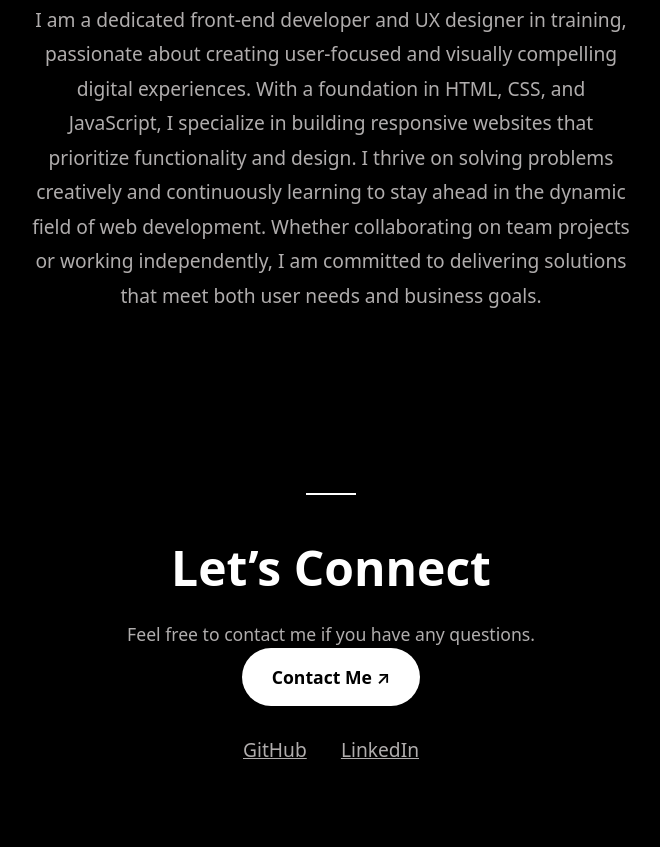
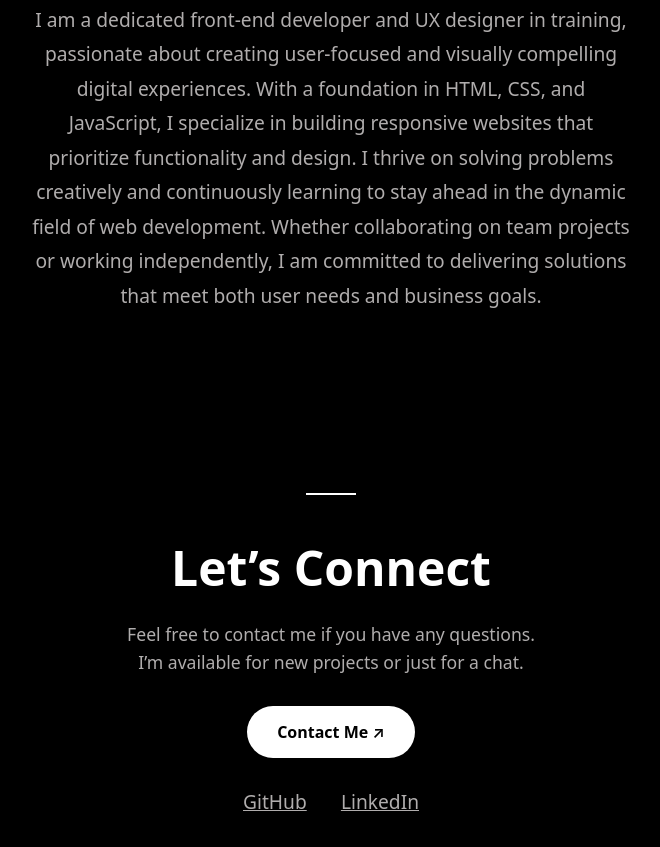
Before and after one commit to ankiiin/portfolio, a plain HTML site: page index.html in a window 1280 px wide. Shown: the part 1566-2413 px from the top of the page, without its empty margins (309-969 px from the left). Drawn offline with Linux system fonts and the light colour scheme.

Commit message:
Update index.html

```diff
--- a/index.html
+++ b/index.html
@@ -97,6 +97,7 @@
         <div class="section-divider"></div>
         <h2>Let’s Connect</h2>
         <p>Feel free to contact me if you have any questions.<br>
+        I’m available for new projects or just for a chat.</p>
         <a href="mailto:annham49344@stud.noroff.no" class="contact-button">Contact Me ↗</a>
         <div class="social-links">
             <a href="https://github.com/ankiiin" target="_blank">GitHub</a>
```
